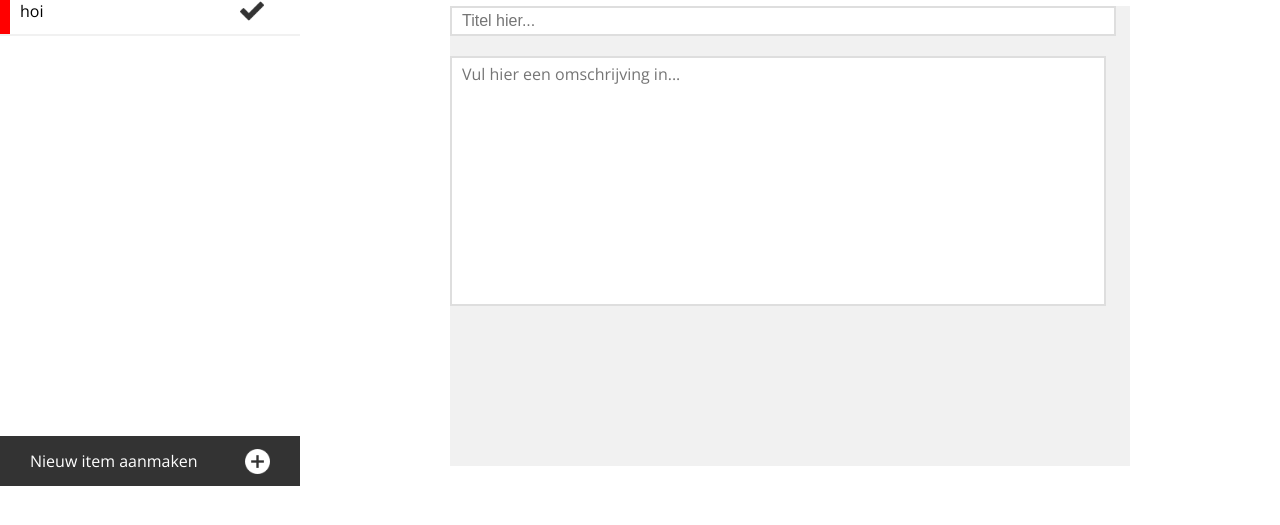
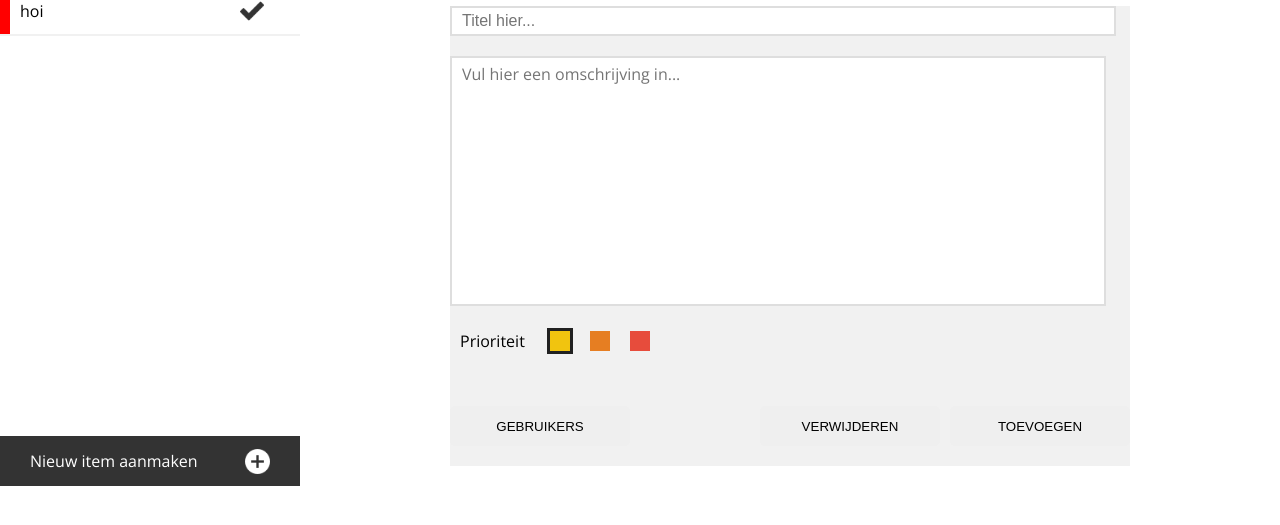
Before and after one commit to BlueScriptHQ/bluescript, a PHP site: page /pages/sub_pages/todo_personal.php in a window 1280 px wide. Shown: the part 14-539 px from the top of the page. Run offline with PHP 8.4, Linux system fonts and the light colour scheme; some libraries are stand-ins or nearby versions.

Commit message:
bijna layout klaar

```diff
--- a/pages/sub_pages/css/sub_pages.scss
+++ b/pages/sub_pages/css/sub_pages.scss
@@ -5,6 +5,9 @@ $secondaryColor: #333333;
 $secondaryColorDark: #212121;
 $lightGray: #f1f1f1;
 $lightGrayOverlay: #dedede;
+$prio_normal: #f1c40f;
+$prio_high: #e67e22;
+$prio_extreme: #e74c3c;
 $font: 'Open Sans', sans-serif;
 
 body {
@@ -138,6 +141,63 @@ body {
         outline: 0;
         border: 2px solid $mainColor;
       }
+      .choose_prio_wrapper{
+        width: 100%;
+        height: 30px;
+        float: left;
+        margin-top: 20px;
+        p{
+          margin: 0;
+          width: 100px;
+          line-height: 30px;
+          padding-left: 10px;
+          float: left;
+        }
+        .prio{
+          background-color: black;
+          width: 20px;
+          height: 20px;
+          float: left;
+          margin-right: 20px;
+          margin-top: 5px;
+          cursor: pointer;
+        }
+        .prio_normaal{ background-color: $prio_normal}
+        .prio_hoog{ background-color: $prio_high}
+        .prio_extreem{ background-color: $prio_extreme}
+        .active_prio{
+          outline: 3px solid $secondaryColorDark;
+        }
+      }
+
+      .todo_footer{
+        width: 100%;
+        height: 40px;
+        float: left;
+        margin-top: 50px;
+        .btn_class{
+          width: 180px;
+          height: 40px;
+          float: left;
+          input[type="button"]{
+            outline: none;
+            width: 180px;
+            height: 40px;
+            border-radius: 5px;
+            border: 2px transparent;
+            text-transform: uppercase;
+          }
+        }
+        .btn_addUser{
+          margin-right: 130px;
+        }
+        .btn_delete{
+          margin-right: 10px;
+        }
+        .btn_addItem{
+          margin-right: 0;
+        }
+      }
     }
   }
 
--- a/pages/sub_pages/todo_personal.php
+++ b/pages/sub_pages/todo_personal.php
@@ -31,6 +31,30 @@
       <form class="todo_content_container" action="" method="post">
           <input type="text" name="title" placeholder="Titel hier...">
           <textarea name="description" placeholder="Vul hier een omschrijving in..."></textarea>
+          <div class="choose_prio_wrapper">
+            <p>Prioriteit</p>
+            <div class="prio prio_normaal active_prio">
+
+            </div>
+            <div class="prio prio_hoog">
+
+            </div>
+            <div class="prio prio_extreem">
+
+            </div>
+          </div>
+
+          <div class="todo_footer">
+            <div class="btn_class btn_addUser">
+              <input type="button" name="addUser_btn" value="Gebruikers">
+            </div>
+            <div class="btn_class btn_delete">
+              <input type="button" name="addUser_btn" value="Verwijderen">
+            </div>
+            <div class="btn_class btn_addItem">
+              <input type="button" name="addUser_btn" value="Toevoegen">
+            </div>
+          </div>
       </form>
     </div>
 
```
Also changed, not shown: pages/sub_pages/todo_together.php (+12 -11 lines), pages/sub_pages/css/sub_pages.min.css.
